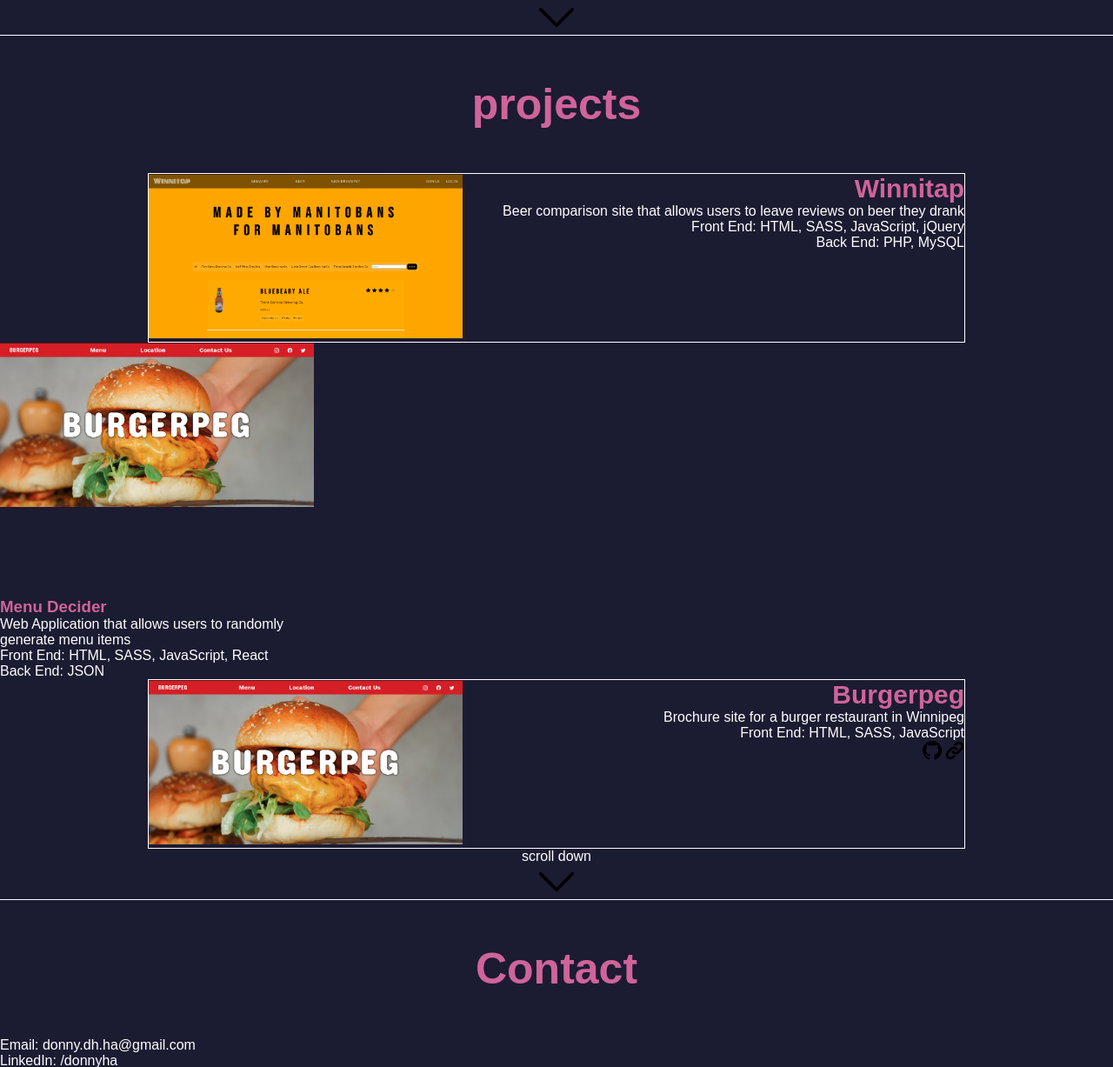
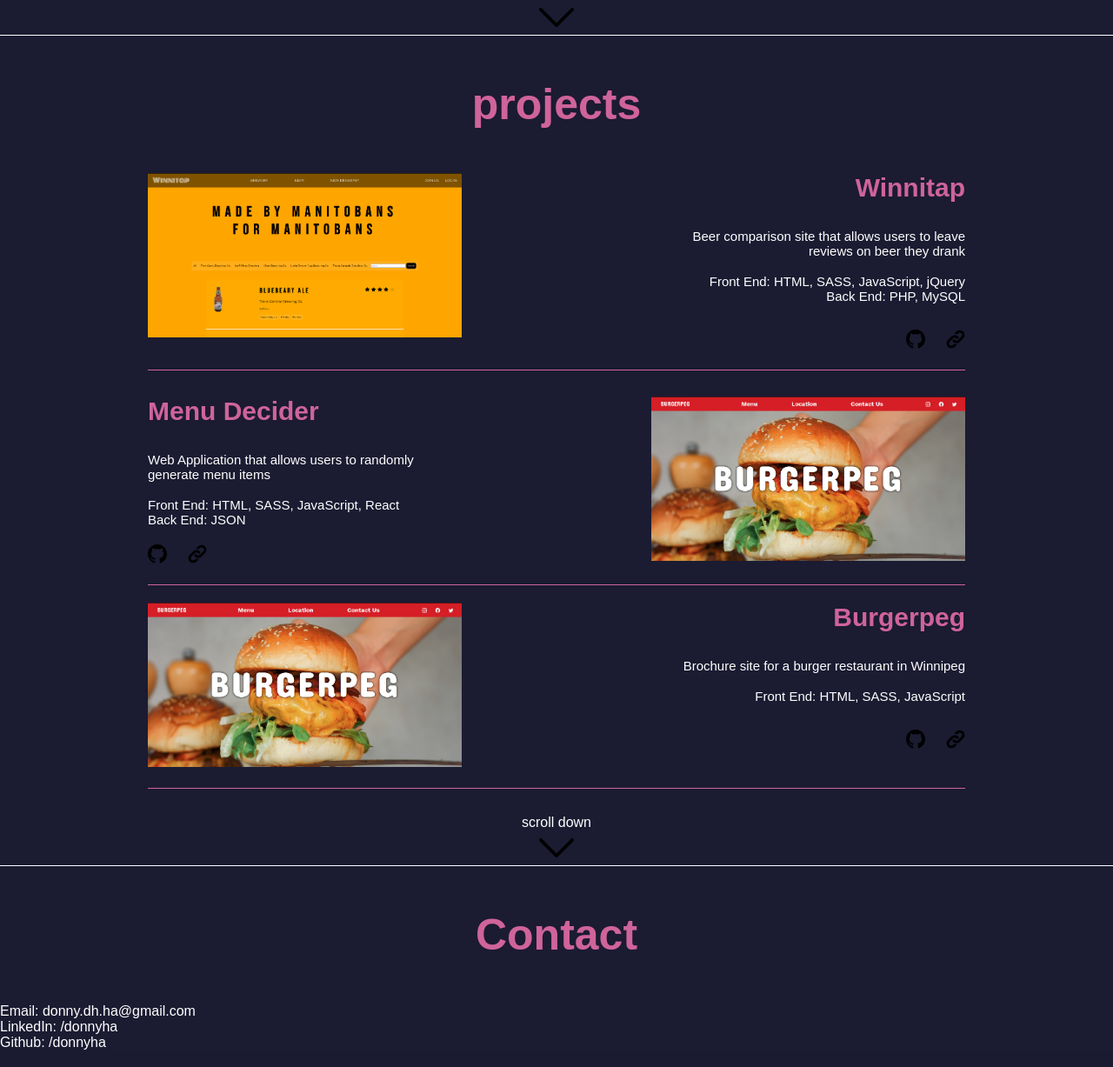
Before and after one commit to donnyha/portfolio, a PHP site: page / in a window 1280 px wide. Shown: the part 1579-2806 px from the top of the page at 87% size. Run offline with PHP 8.4, Linux system fonts and the light colour scheme.

Commit message:
styles applied to projects

```diff
--- a/porfolio_site/index.html
+++ b/porfolio_site/index.html
@@ -150,27 +150,37 @@
                 <p class="project-description">
                     Beer comparison site that allows users to leave reviews on beer they drank
                 </p>
+                <br />
                 <p class="project-skills">
                     Front End: HTML, SASS, JavaScript, jQuery<br />
                     Back End: PHP, MySQL
                 </p>
+                <div class="exteral-links">
+                    <img src="images/svg/github.svg" alt="github" height="22px" />
+                    <img src="images/svg/link.svg" alt="link" height="22px" />
+                </div>
             </div>
         </div>
         <!-- /.row-odd -->
 
         <div class="row-even">
-            <div class="img-container">
-                <img src="images/burgerpeg.png" alt="menu decider" height="189px" />
-            </div>
             <div class="project-container">
                 <h3 class="project-title">Menu Decider</h3>
                 <p class="project-description">
                     Web Application that allows users to randomly<br />generate menu items
                 </p>
+                <br />
                 <p class="project-skills">
                     Front End: HTML, SASS, JavaScript, React<br />
                     Back End: JSON
                 </p>
+                <div class="exteral-links">
+                    <img src="images/svg/github.svg" alt="github" height="22px" />
+                    <img src="images/svg/link.svg" alt="link" height="22px" />
+                </div>
+            </div>
+            <div class="img-container">
+                <img src="images/burgerpeg.png" alt="menu decider" height="189px" />
             </div>
         </div>
         <!-- /.row-even -->
@@ -184,12 +194,13 @@
                 <p class="project-description">
                     Brochure site for a burger restaurant in Winnipeg
                 </p>
+                <br />
                 <p class="project-skills">
                     Front End: HTML, SASS, JavaScript
                 </p>
-                <div class="links">
+                <div class="exteral-links">
                     <img src="images/svg/github.svg" alt="github" height="22px" />
-                    <img src="images/svg/link.svg" alt="github" height="22px" />
+                    <img src="images/svg/link.svg" alt="link" height="22px" />
                 </div>
             </div>
         </div>
--- a/porfolio_site/styles/style.css
+++ b/porfolio_site/styles/style.css
@@ -248,17 +248,78 @@
   max-width: 940px;
   margin-left: auto;
   margin-right: auto;
-  border: 1px solid #fff;
+  margin-bottom: 30px;
+  padding-bottom: 20px;
+  border-bottom: 1px solid #cf649a;
 }
 
 .row-odd .project-container {
   text-align: right;
+  max-width: 362px;
 }
 
 .row-odd .project-container .project-title {
   color: #cf649a;
   font-size: 30px;
   margin: 0;
+  margin-bottom: 30px;
+}
+
+.row-odd .project-skills {
+  margin-bottom: 30px;
+}
+
+.row-odd .project-description,
+.project-skills {
+  font-size: 15px;
+}
+
+.row-even {
+  display: -webkit-box;
+  display: -ms-flexbox;
+  display: flex;
+  -webkit-box-orient: horizontal;
+  -webkit-box-direction: normal;
+      -ms-flex-direction: row;
+          flex-direction: row;
+  -webkit-box-pack: justify;
+      -ms-flex-pack: justify;
+          justify-content: space-between;
+  max-width: 940px;
+  margin-left: auto;
+  margin-right: auto;
+  margin-bottom: 20px;
+  padding-bottom: 20px;
+  border-bottom: 1px solid #cf649a;
+}
+
+.row-even .project-container {
+  text-align: left;
+  max-width: 362px;
+}
+
+.row-even .project-container .project-title {
+  color: #cf649a;
+  font-size: 30px;
+  margin: 0;
+  margin-bottom: 30px;
+}
+
+.row-even .project-skills {
+  margin-bottom: 20px;
+}
+
+.row-even .project-description,
+.project-skills {
+  font-size: 15px;
+}
+
+.row-odd .project-container .exteral-links img {
+  margin-left: 20px;
+}
+
+.row-even .project-container .exteral-links img {
+  margin-right: 20px;
 }
 
 /* contact */
--- a/porfolio_site/styles/style.scss
+++ b/porfolio_site/styles/style.scss
@@ -217,16 +217,68 @@
   max-width: 940px;
   margin-left: auto;
   margin-right: auto;
-  border: 1px solid #fff;
+  margin-bottom: 30px;
+  padding-bottom: 20px;
+  border-bottom: 1px solid $pink;
 }
 
 .row-odd .project-container {
   text-align: right;
+  max-width: 362px;
 }
 
 .row-odd .project-container .project-title {
   color: $pink;
   font-size: 30px;
   margin: 0;
+  margin-bottom: 30px;
+}
+
+.row-odd .project-skills {
+  margin-bottom: 30px;
+}
+
+.row-odd .project-description,
+.project-skills {
+  font-size: 15px;
+}
+
+.row-even {
+  @include flex-row-between();
+  max-width: 940px;
+  margin-left: auto;
+  margin-right: auto;
+  margin-bottom: 20px;
+  padding-bottom: 20px;
+  border-bottom: 1px solid $pink;
+}
+
+.row-even .project-container {
+  text-align: left;
+  max-width: 362px;
+}
+
+.row-even .project-container .project-title {
+  color: $pink;
+  font-size: 30px;
+  margin: 0;
+  margin-bottom: 30px;
+}
+
+.row-even .project-skills {
+  margin-bottom: 20px;
+}
+
+.row-even .project-description,
+.project-skills {
+  font-size: 15px;
+}
+
+.row-odd .project-container .exteral-links img {
+  margin-left: 20px;
+}
+
+.row-even .project-container .exteral-links img {
+  margin-right: 20px;
 }
 /* contact */
```
Also changed, not shown: 1 other file.
